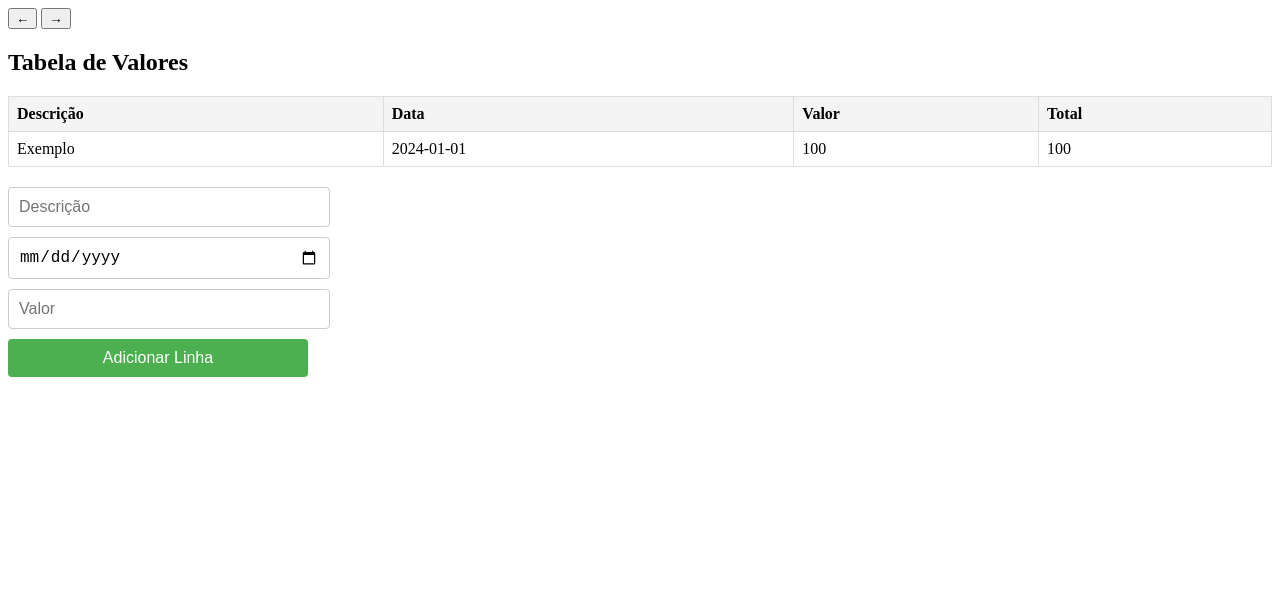
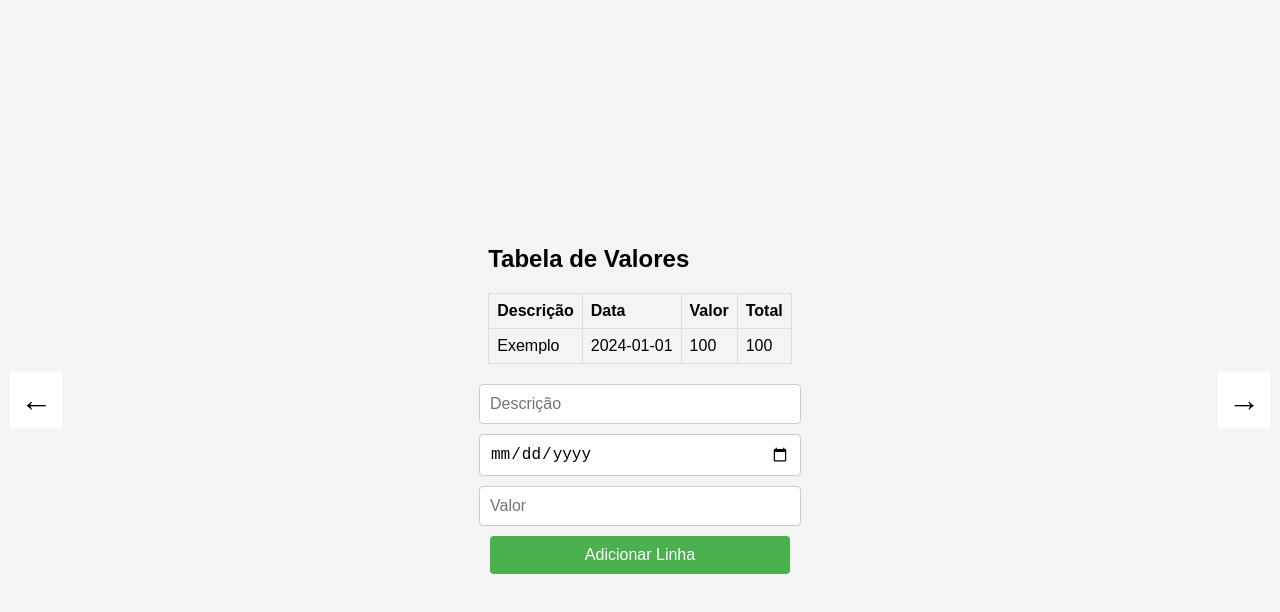
Before and after one commit to jonathan-pereira-lima/Financial-table, a plain HTML site: page index.html in a window 1280 px wide. Drawn offline with Linux system fonts and the light colour scheme.

Commit message:
addBarradeRolagem

```diff
--- a/styles.css
+++ b/styles.css
@@ -1,8 +1,11 @@
 /* Estilo para a tabela */
 table {
-    width: 100%;
+    width: 50%;
     border-collapse: collapse;
     margin: 20px 0;
+    max-height: 300px;  /* Define a altura máxima da tabela */
+    overflow-y: auto;   /* Adiciona a rolagem vertical se o conteúdo ultrapassar o limite */
+    display: block;     /* Faz com que a tabela se comporte como um bloco e permita o overflow */
 }
 
 th, td {
@@ -28,7 +31,7 @@ tr:hover {
 .input-container {
     display: flex;
     flex-direction: column;  /* Organiza os elementos em uma coluna */
-    align-items: flex-start; /* Alinha os itens à esquerda */
+    align-items: center;     /* Alinha os itens no centro */
     gap: 10px;  /* Espaço entre os campos */
     margin-top: 20px; /* Espaço acima dos campos */
 }
@@ -59,3 +62,72 @@ tr:hover {
 .input-container button:hover {
     background-color: #45a049;
 }
+
+/* Garantir que o body ocupe toda a tela e centralize o conteúdo */
+body {
+    display: flex;
+    justify-content: center;  /* Alinha horizontalmente no centro */
+    align-items: center;      /* Alinha verticalmente no centro */
+    height: 100vh;            /* A altura é a altura total da tela */
+    margin: 0;                /* Remove margens padrão */
+    font-family: Arial, sans-serif;
+    background-color: #f4f4f4;
+}
+
+/* Estilo para o contêiner */
+.container {
+    display: flex;
+    flex-direction: column;  /* Coloca a tabela e os campos de entrada na vertical */
+    align-items: center;     /* Centraliza a tabela e os campos */
+    width: 80%;              /* Limita a largura do conteúdo */
+    max-width: 800px;        /* Largura máxima para não ficar muito largo */
+    position: relative;      /* Necessário para posicionar os botões nas extremidades */
+}
+
+/* Estilo para os botões de navegação */
+.arrow {
+    position: absolute;
+    top: 50%;
+    transform: translateY(-50%);
+    font-size: 2rem;
+    color: black;
+    background: white;
+    border: none;
+    padding: 10px;
+    cursor: pointer;
+    z-index: 10;
+}
+
+.arrow.left {
+    left: 10px; /* Posiciona o botão à esquerda */
+}
+
+.arrow.right {
+    right: 10px; /* Posiciona o botão à direita */
+}
+
+/* Estilo para a tabela */
+table {
+    width: 100%;
+    border-collapse: collapse;
+    margin: 20px 0;
+}
+
+th, td {
+    border: 1px solid #ddd;
+    padding: 8px;
+    text-align: left;
+}
+
+th {
+    background-color: #f4f4f4;
+    font-weight: bold;
+}
+
+tr:nth-child(even) {
+    background-color: #f9f9f9;
+}
+
+tr:hover {
+    background-color: #f1f1f1;
+}
```
